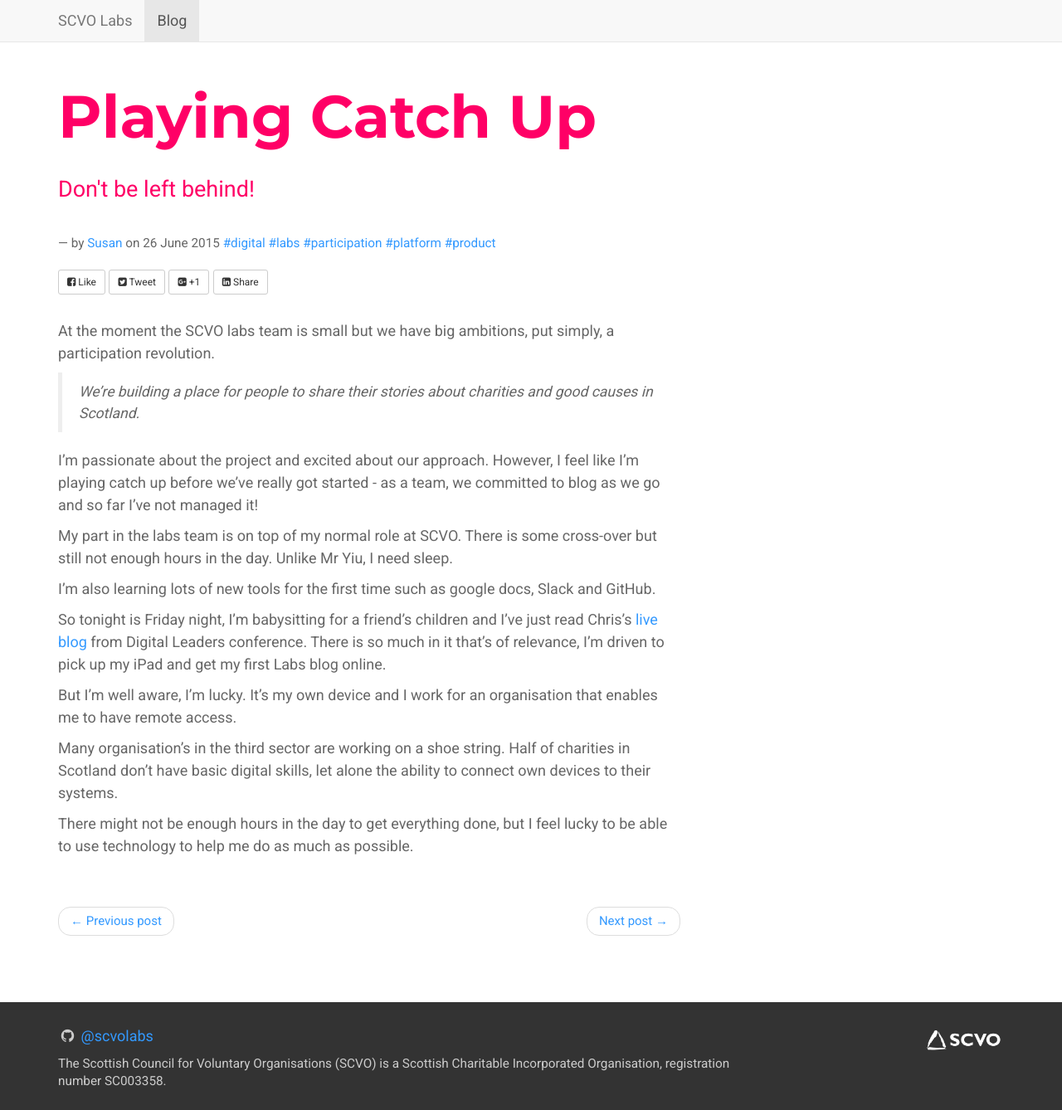
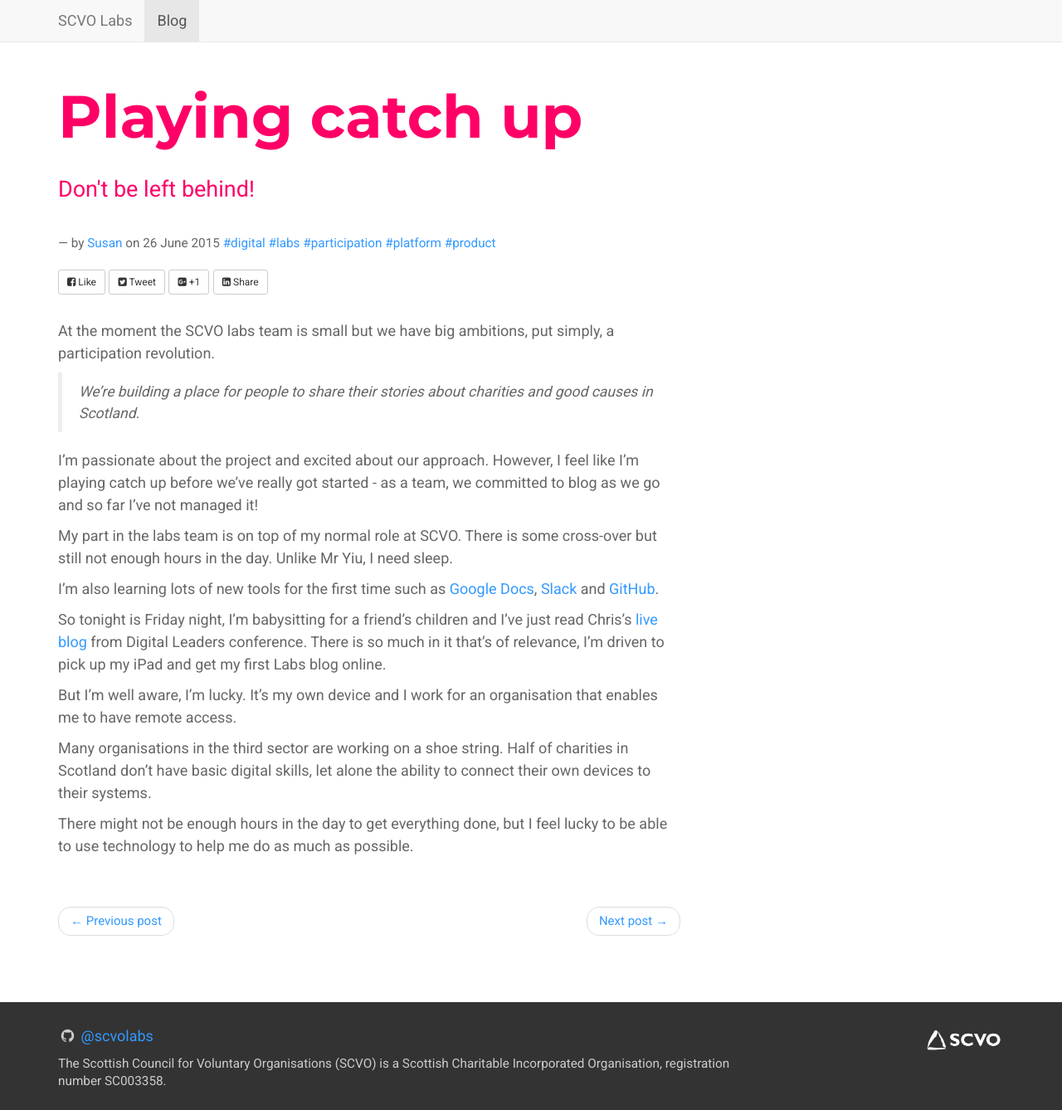
Before and after one commit to scvolabs/scvolabs-website, a Jekyll site: the page built from _posts/2015-06-26-playing-catch-up.md, in a window 1280 px wide. Shown: the whole page at 83% size. Built offline with Jekyll 4.4.1, drawn with Linux system fonts in a browser that asks for light colours; nearby versions of some CDN libraries; comment, search, counter and statistics services are not loaded.

Commit message:
Update 2015-06-26-playing-catch-up.md

```diff
--- a/_posts/2015-06-26-playing-catch-up.md
+++ b/_posts/2015-06-26-playing-catch-up.md
@@ -3,7 +3,7 @@ layout: post
 date: 2015-06-26
 author: Susan
 authorlink: https://twitter.com/ramsaymurray
-title: Playing Catch Up
+title: Playing catch up
 excerpt: Don't be left behind!
 tags: product platform digital participation labs
 image:
@@ -17,12 +17,12 @@ I'm passionate about the project and excited about our approach. However, I feel
 
 My part in the labs team is on top of my normal role at SCVO.  There is some cross-over but still not enough hours in the day.  Unlike Mr Yiu, I need sleep.
 
-I'm also learning lots of new tools for the first time such as google docs, Slack and GitHub.
+I'm also learning lots of new tools for the first time such as [Google Docs](https://drive.google.com), [Slack](http://www.slack.com) and [GitHub](https://github.com).
 
 So tonight is Friday night, I'm babysitting for a friend's children and I've just read Chris's [live blog](http://yiu.co.uk/blog/nd15-live-blog/) from Digital Leaders conference. There is so much in it that's of relevance, I'm driven to pick up my iPad and get my first Labs blog online.
 
-But I'm well aware, I'm lucky.  It's my own device and I work for an organisation that enables me to have remote access.
+But I'm well aware, I'm lucky. It's my own device and I work for an organisation that enables me to have remote access.
 
-Many organisation's in the third sector are working on a shoe string. Half of charities in Scotland don't have basic digital skills, let alone the ability to connect own devices to their systems.
+Many organisations in the third sector are working on a shoe string. Half of charities in Scotland don't have basic digital skills, let alone the ability to connect their own devices to their systems.
 
 There might not be enough hours in the day to get everything done, but I feel lucky to be able to use technology to help me do as much as possible.
```
